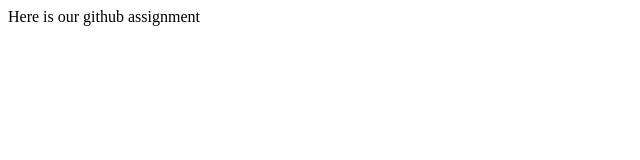
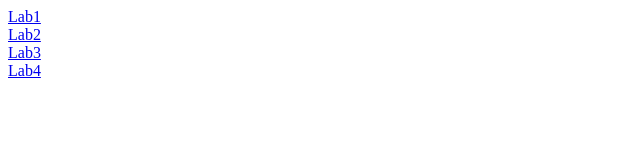
Before and after one commit to abhaypratapsingh123456/labsesion, a plain HTML site: page index.html in a window 1280 px wide. Shown: the whole page, without its empty margins (0-640 px from the left). Drawn offline with Linux system fonts and the light colour scheme.

Commit message:
Update index.html

```diff
--- a/index.html
+++ b/index.html
@@ -1,6 +1,9 @@
 <html>
 <head>
 </head>
-<body>Here is our github assignment
+<body><a href="lab1/index.html">Lab1</a><br>
+        <a href="lab2/index.html">Lab2</a><br>
+        <a href="lab3/index.html">Lab3</a><br>
+        <a href="lab4/index.html">Lab4</a>
 </body>
 <html>
```
